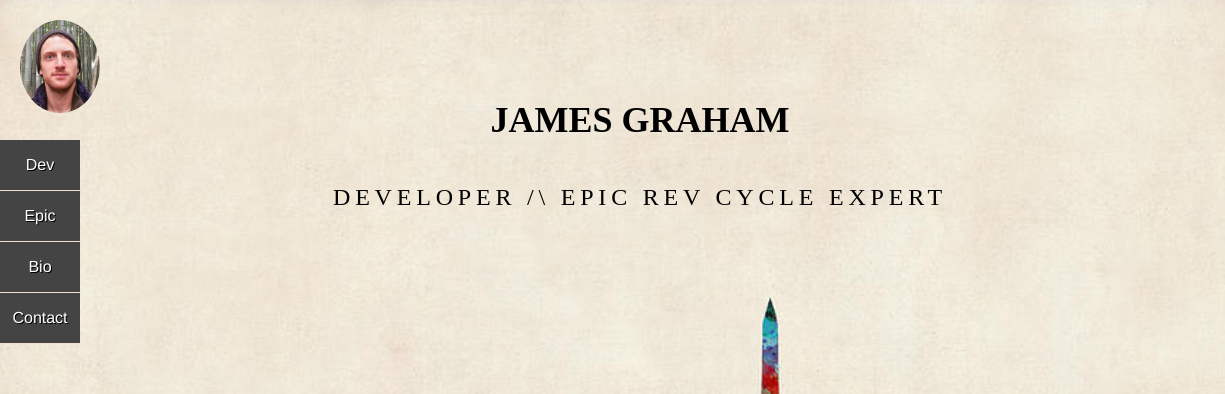
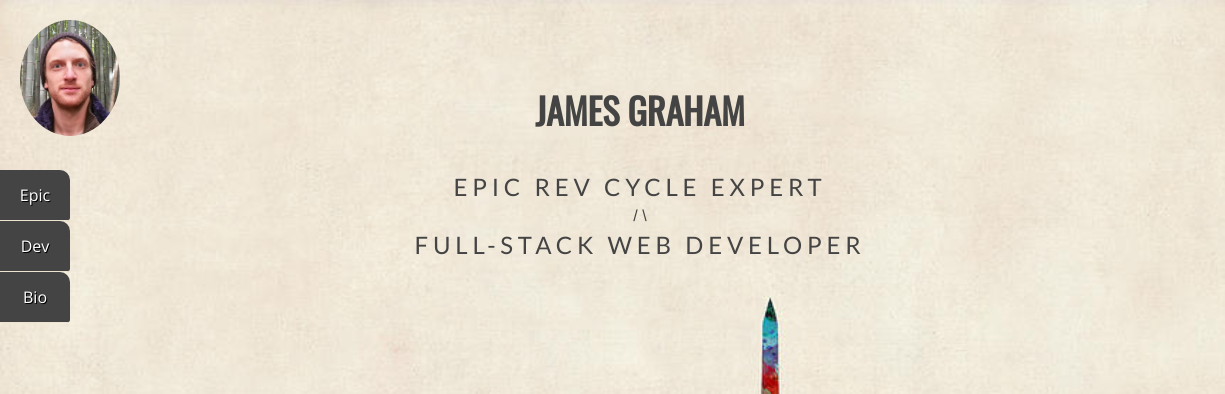
Before and after one commit to wombatdev/wombatwebsite1, a plain HTML site: page index.html in a window 1280 px wide. Shown: the top 394 px of the page, 0-1225 px from the left. Drawn offline with nearby package versions, Linux system fonts and the light colour scheme; a web font is replaced by a local one.

Commit message:
Nav design tweaks, h3 editing

```diff
--- a/index.html
+++ b/index.html
@@ -3,20 +3,23 @@
   <head>
     <title>JAMES GRAHAM</title>
     <link rel="stylesheet" href="styles.css" />
+    <link href='https://fonts.googleapis.com/css?family=Oswald|Open+Sans|Lato|PT+Mono' rel='stylesheet' type='text/css'>
   </head>
 
   <body>
     <header id="top">
       <section class="james">
         <h2>JAMES GRAHAM</h2>
-        <!--<img src="" alt="logo" /> -->
-        <h3>Developer   /\   Epic Rev Cycle Expert</h3>
+        <!-- <img src="" alt="logo" /> -->
+        <h3>Epic Rev Cycle Expert</h3>
+        <span>/ \</span>
+        <h3>Full-Stack Web Developer</h3>
       </section>
       <ul class="nav">
+        <li><a href="#epic">Epic</a></li>
         <li><a href="#dev">Dev</a></li>
-        <li><a href="#epic">Epic</a></li>
         <li><a href="#bio">Bio</a></li>
-        <li><a href="#contact">Contact</a></li>
+        <!-- <li><a href="#contact">Contact</a></li> -->
       </ul>
       <ul class="social">
         <li><a class="github" href="http://github.com/wombatdev"><img src="github.png" alt="github" /></a></li>
@@ -24,8 +27,9 @@
         <li><a class="email" href="mailto:james@team-wombat.com"><img src="email.png" alt="email" /></a></li>
       </ul>
     </header>
-    <img src="portrait.jpg" id="portrait" alt="James' Picture" height=93px width=80px />
+    <img src="portrait.jpg" id="portrait" alt="James' Picture" height=116px width=100px />
     <section class="main">
+
     <pre>
 .
 .
--- a/styles.css
+++ b/styles.css
@@ -27,7 +27,7 @@
 }
 header {
     text-align: center;
-    height: 800px;
+    height: 700px;
     position: fixed;
     top: 0;
     width: 100%;
@@ -38,12 +38,12 @@
     margin-top: 0px;
 }
 h2 {
-    padding-top: 60px;
+    padding-top: 50px;
     font-size: 36px;
     line-height: 50px;
     font-weight: bold;
-    color: #000;
-    font-family: ProximaNovaLight;
+    color: #444;
+    font-family: "Oswald", sans-serif;
 }
 #portrait {
     border-radius: 50%;
@@ -52,13 +52,18 @@
     left: 20px;
 }
 
+header h3:first-of-type {
+    padding-top: 40px;
+    padding-bottom: 5px;
+}
+
 header h3 {
     display: block;
     font-size: 24px;
-    padding-top: 40px;
+    padding-top: 5px;
     font-weight: normal;
-    color: #000;
-    font-family: ProximaNovaLight;
+    color: #444;
+    font-family: "Lato", sans-serif;
     letter-spacing: 0.2em;
     text-transform: uppercase;
 }
@@ -67,13 +72,14 @@
     display: flex;
     position: fixed;
     flex-direction: column;
-    top: 140px;
+    top: 170px;
     z-index: 10;
 }
 
 .nav li {
     list-style-type: none;
-    width: 80px;
+    width: 70px;
+    font-family: "Open Sans";
 }
 
 .nav li a{
@@ -83,6 +89,8 @@
     color: #fff;
     text-shadow: 1px 1px 0px #000;
     border-bottom: 1px solid rgb(239,227,210);
+    border-top-right-radius: 10px;
+    border-bottom-right-radius: 3px;
  }
 
 .social {
@@ -104,12 +112,12 @@
     background-color: #444;
     color: #fff;
     text-shadow: 1px 1px 0px #000;
-border-bottom: 1px solid rgb(239,227,210);
+    border-bottom: 1px solid rgb(239,227,210);
   }
 
  .main {
     text-align: center;
-    margin: 800px auto 0 auto;
+    margin: 700px auto 0 auto;
     width: 100%;
     background: #fff;
     position: relative;
```
